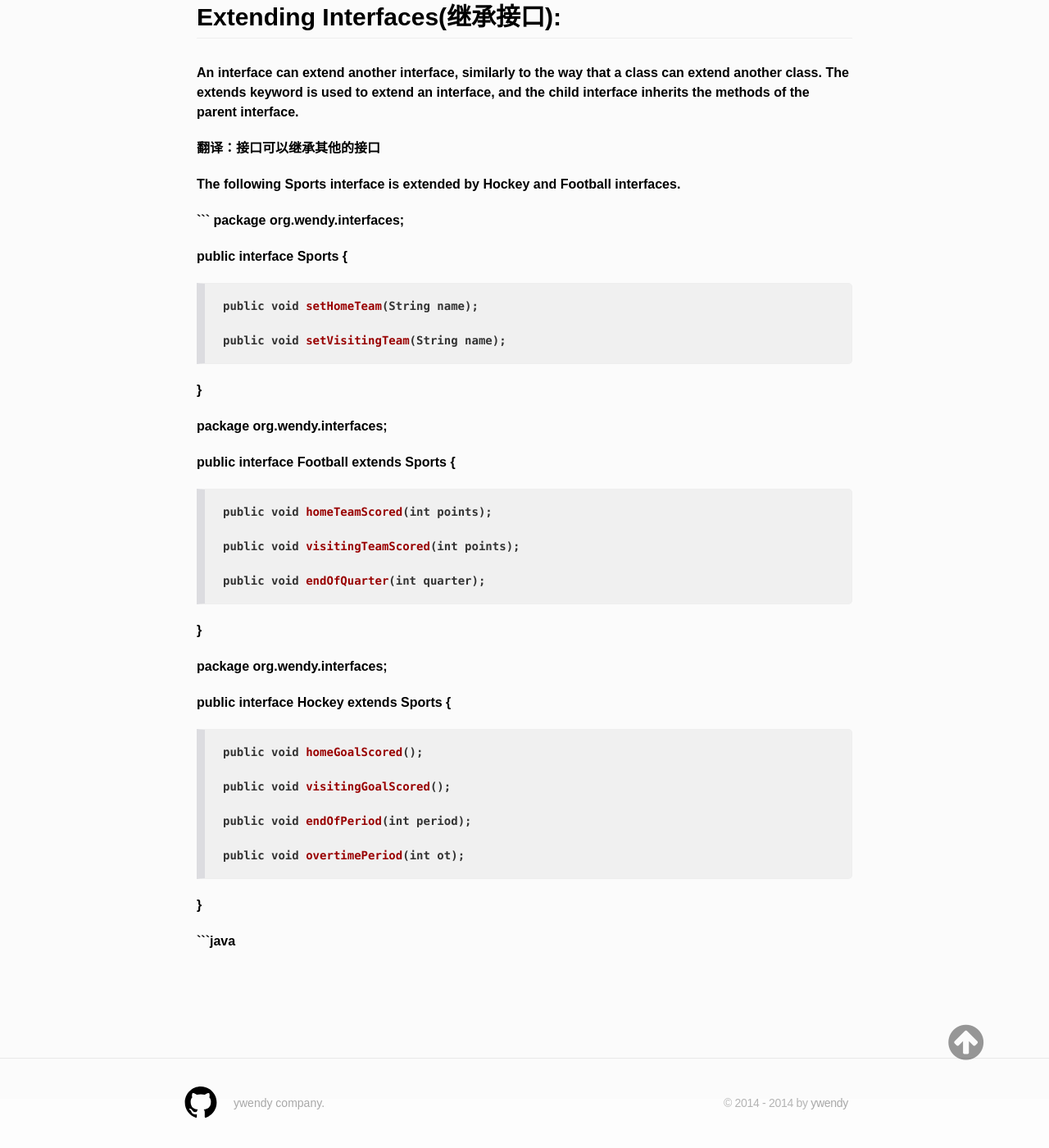
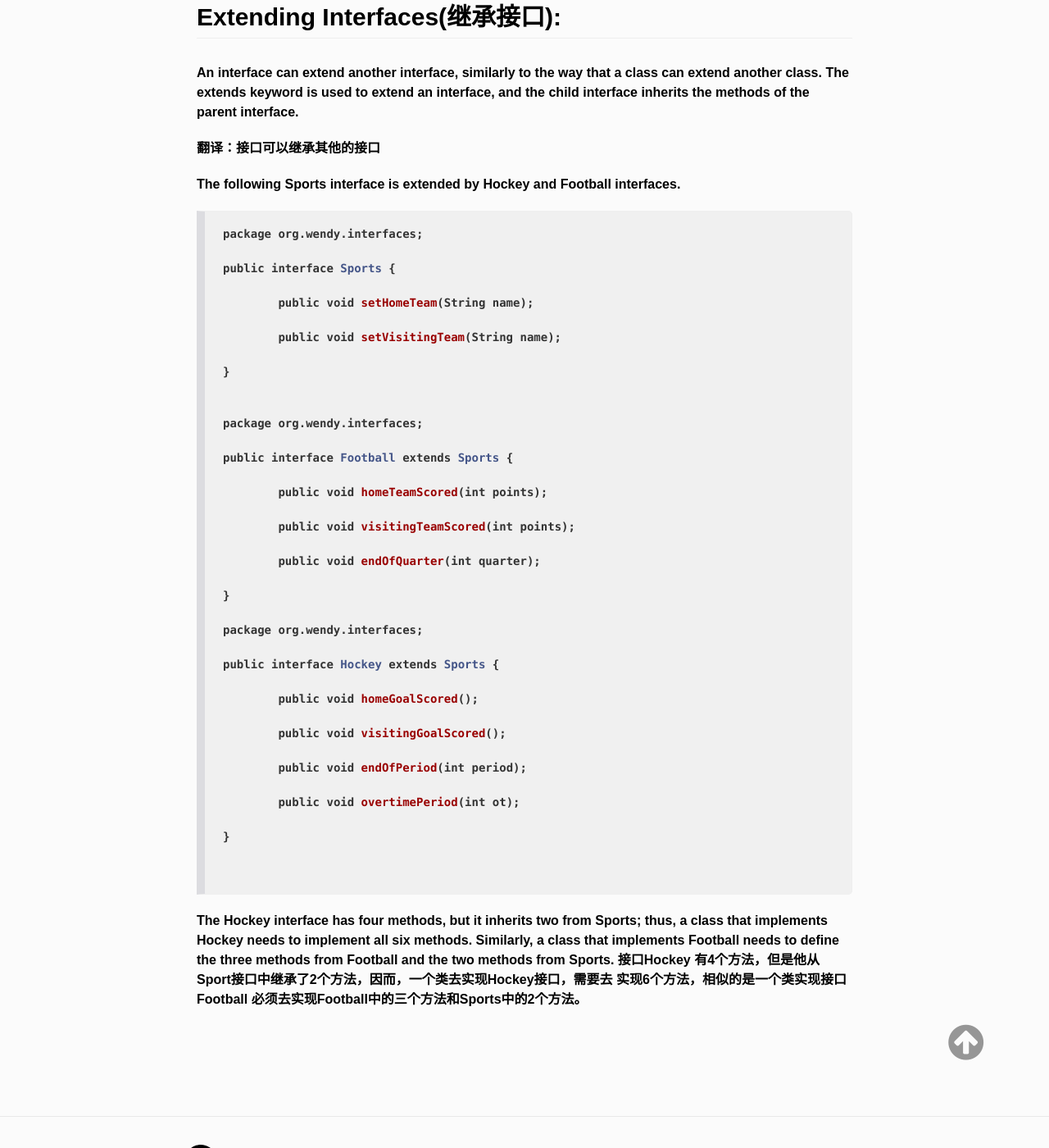
Before and after one commit to ywendy/ywendy.github.io, a Jekyll site: the page built from _posts/2015-4-14-java-interface.md, in a window 1280 px wide and 1400 px high, scrolled down 592 px. Shown: the whole window at 82% size. Built offline with Jekyll 4.4.1, drawn with Linux system fonts in a browser that asks for light colours; nearby versions of some CDN libraries; Markdown is read by kramdown in place of the engine named in the settings; comment, search, counter and statistics services are not loaded.

Commit message:
interface5

````diff
--- a/_posts/2015-4-14-java-interface.md
+++ b/_posts/2015-4-14-java-interface.md
@@ -61,7 +61,9 @@ public interface Hockey extends Sports {
 }
 
 
-
-
-
-```java
+```
+The Hockey interface has four methods, but it inherits two from Sports; thus,
+ a class that implements Hockey needs to implement all six methods.
+ Similarly, a class that implements Football needs to define the three methods from Football and the two methods from Sports.
+接口Hockey 有4个方法，但是他从Sport接口中继承了2个方法，因而，一个类去实现Hockey接口，需要去
+实现6个方法，相似的是一个类实现接口Football 必须去实现Football中的三个方法和Sports中的2个方法。
````
